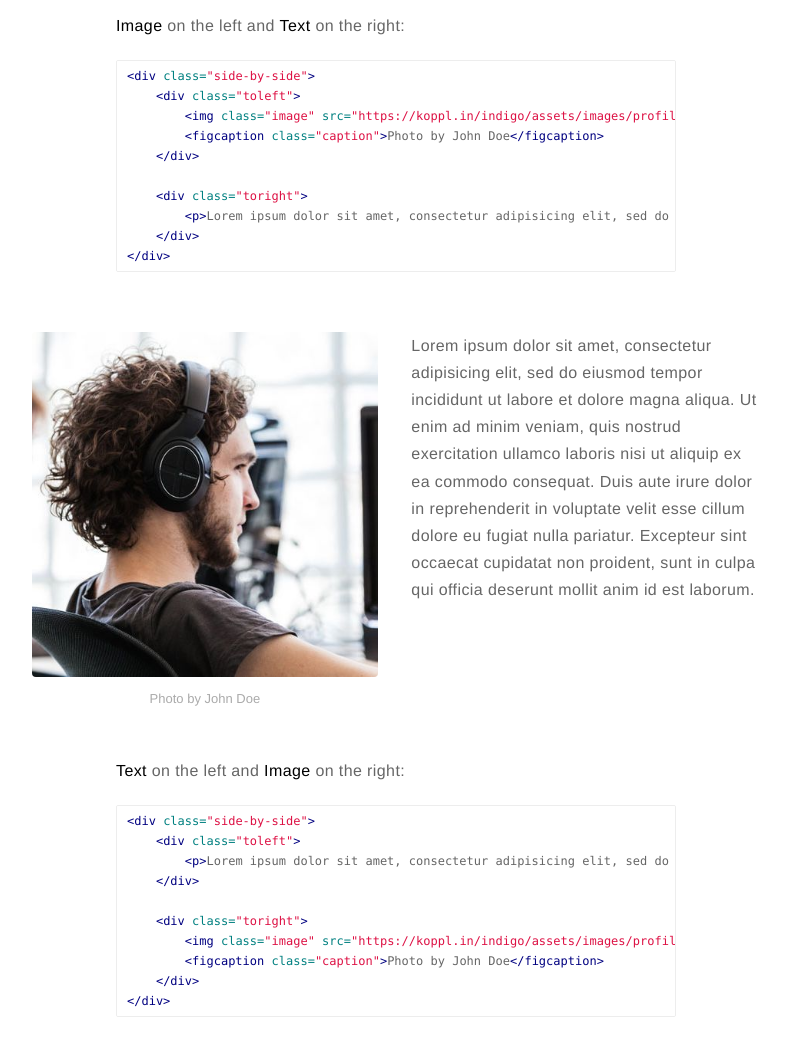
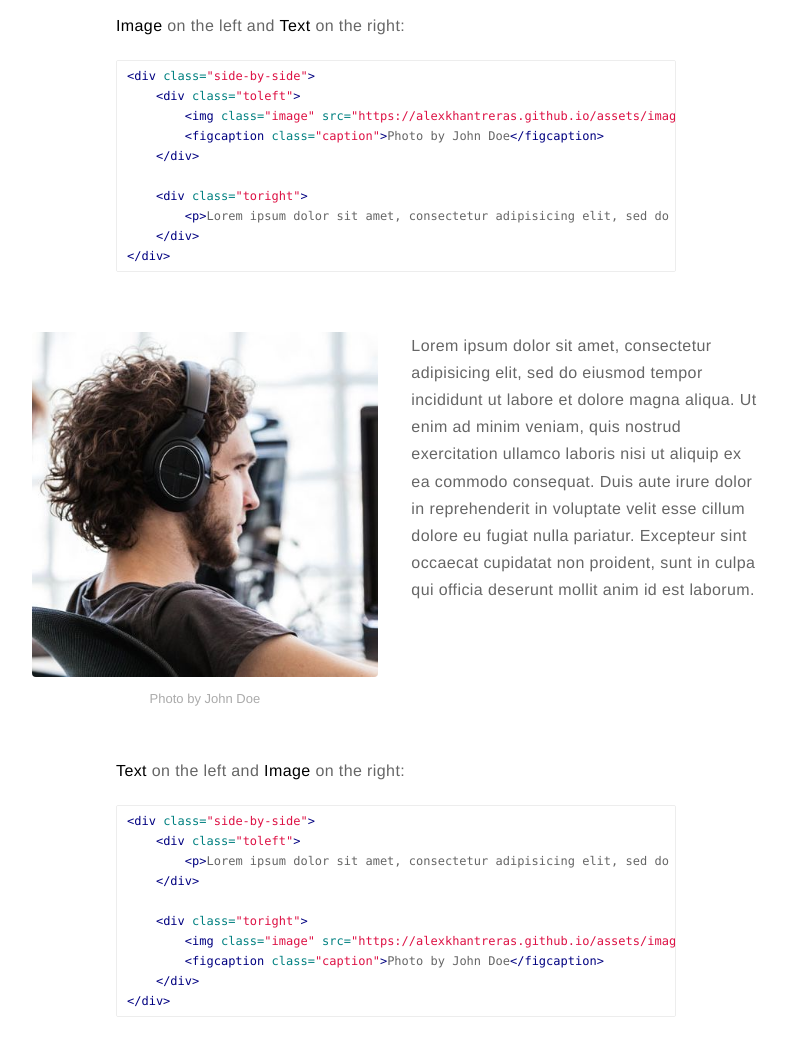
Before and after one commit to alexkhantreras/alexkhantreras.github.io, a Jekyll site: the page built from _posts/2015-02-24-markdown-extra-components.markdown, in a window 1280 px wide and 1400 px high, scrolled down 1068 px. Shown: the part 151-1188 px from the top of the window, without its empty margins (244-1032 px from the left). Built offline with Jekyll 4.4.1, drawn with Linux system fonts in a browser that asks for light colours; comment, search, counter and statistics services are not loaded; some of the changed lines change nothing that is shown.

Commit message:
config file added

```diff
--- a/_config.yml
+++ b/_config.yml
@@ -16,7 +16,7 @@ resume: true
 resume-external: true
 resume-url: https://google.com/?q=my+resume
 
-url: https://koppl.in/indigo
+url: https://alexkhantreras.github.io
 # your url: http://USERNAME.github.io
 
 permalink: /:title/
```
